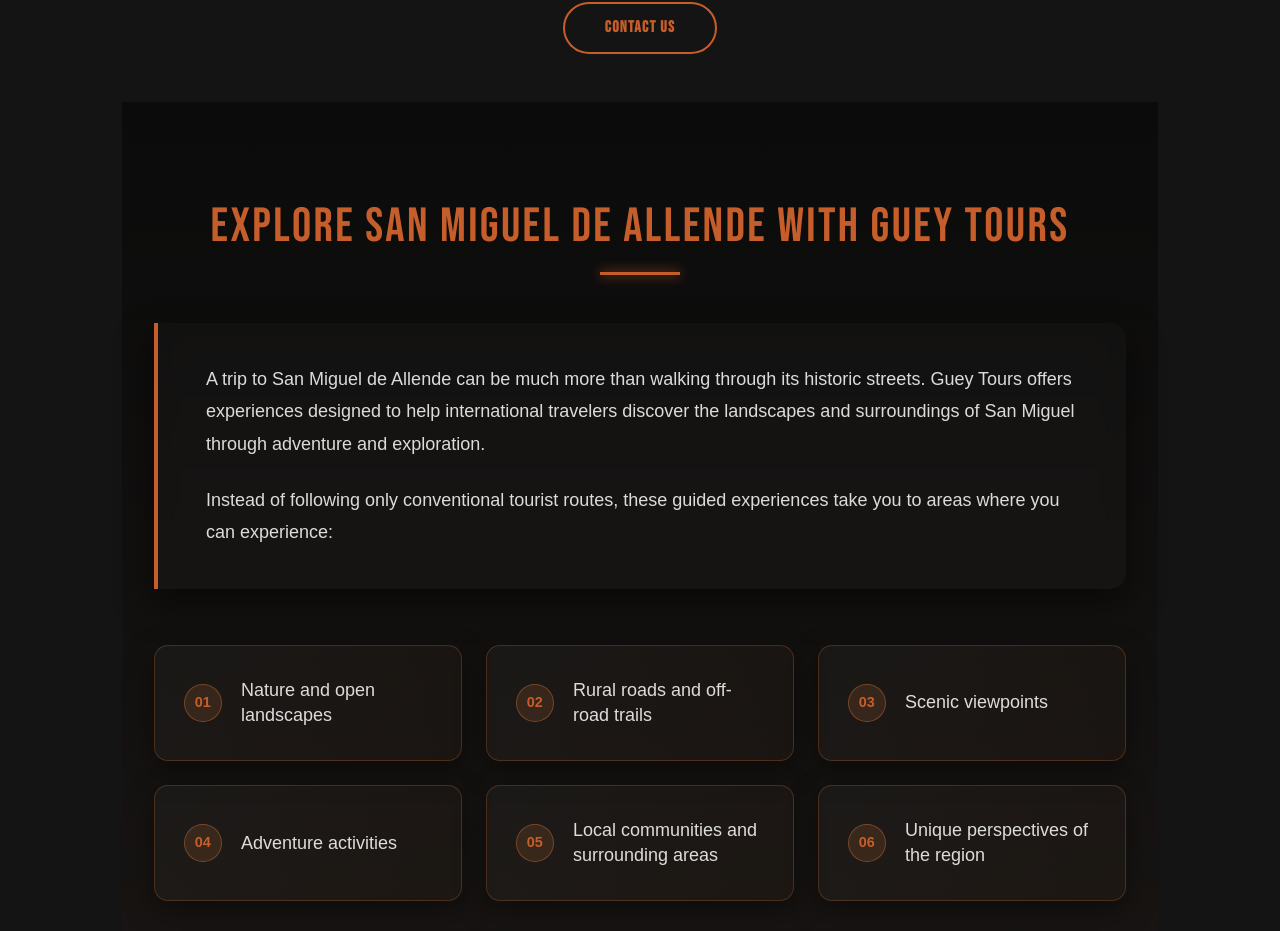
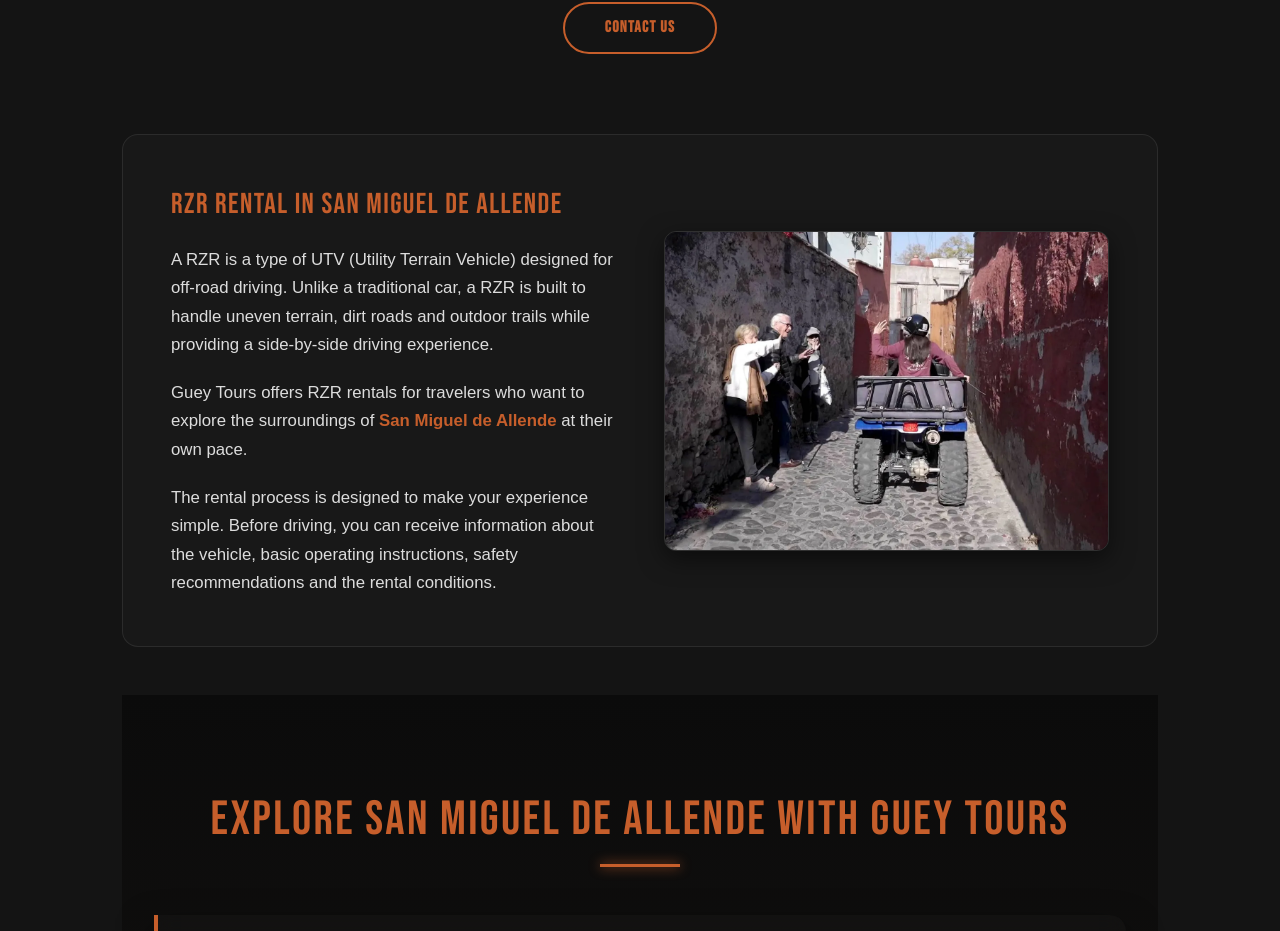
Before and after one commit to DraftStudiomx/Guey-tours-SEO, a Next.js app: page /rsz-rentals in a window 1280 px wide. Shown: the part 1219-2150 px from the top of the page. Built offline with nearby package versions, Linux system fonts and the light colour scheme; a web font is replaced by a local one.

Commit message:
Update RzrRentalContenido.tsx

```diff
--- a/app/rsz-rentals/RzrRentalContenido.tsx
+++ b/app/rsz-rentals/RzrRentalContenido.tsx
@@ -161,6 +161,79 @@
               {lang === 'es' ? 'Contáctanos' : 'Contact Us'}
             </a>
           </div>
+
+
+
+
+         {/* Segunda sección: Dos columnas (Texto H2 + Imagen) */}
+<div style={{
+  display: 'flex',
+  flexDirection: 'row',
+  flexWrap: 'wrap',
+  alignItems: 'center',
+  gap: '3rem',
+  marginTop: '5rem',
+  background: 'rgba(255, 255, 255, 0.02)',
+  padding: '3rem',
+  borderRadius: '16px',
+  border: '1px solid rgba(255, 255, 255, 0.08)'
+}}>
+  {/* Columna de Texto H2 */}
+  <div style={{ flex: '1', minWidth: '300px', display: 'flex', flexDirection: 'column', gap: '1.2rem' }}>
+    <h2 style={{
+      fontFamily: 'var(--font-heading)',
+      fontSize: '1.8rem',
+      color: 'var(--orange, #d97736)',
+      textTransform: 'uppercase',
+      letterSpacing: '0.05em',
+      margin: 0
+    }}>
+      {lang === 'es' ? 'Renta de RZR en San Miguel de Allende' : 'RZR Rental in San Miguel de Allende'}
+    </h2>
+
+    <p style={{ margin: 0, lineHeight: 1.7, color: 'rgba(255,255,255,0.85)', fontSize: '1.05rem' }}>
+      {lang === 'es'
+        ? 'Un RZR es un tipo de vehículo utilitario (UTV) diseñado para la conducción todoterreno. A diferencia de un auto tradicional, un RZR está construido para soportar terrenos irregulares, caminos de terracería y senderos al aire libre, ofreciendo una experiencia de manejo lado a lado.'
+        : 'A RZR is a type of UTV (Utility Terrain Vehicle) designed for off-road driving. Unlike a traditional car, a RZR is built to handle uneven terrain, dirt roads and outdoor trails while providing a side-by-side driving experience.'}
+    </p>
+
+    <p style={{ margin: 0, lineHeight: 1.7, color: 'rgba(255,255,255,0.85)', fontSize: '1.05rem' }}>
+      {lang === 'es' ? (
+        <>Guey Tours ofrece rentas de RZR para viajeros que quieren explorar los alrededores de <a href="https://www.gueytours.com/san-miguel-de-allende-tours" style={{ color: 'var(--orange)', textDecoration: 'none !important', fontWeight: 'bold' }}>San Miguel de Allende</a> a su propio ritmo.</>
+      ) : (
+        <>Guey Tours offers RZR rentals for travelers who want to explore the surroundings of <a href="https://www.gueytours.com/san-miguel-de-allende-tours" style={{ color: 'var(--orange)', textDecoration: 'none !important', fontWeight: 'bold' }}>San Miguel de Allende</a> at their own pace.</>
+      )}
+    </p>
+
+    <p style={{ margin: 0, lineHeight: 1.7, color: 'rgba(255,255,255,0.85)', fontSize: '1.05rem' }}>
+      {lang === 'es'
+        ? 'El proceso de renta está diseñado para que tu experiencia sea sencilla. Antes de conducir, puedes recibir información sobre el vehículo, instrucciones básicas de operación, recomendaciones de seguridad y las condiciones de renta.'
+        : 'The rental process is designed to make your experience simple. Before driving, you can receive information about the vehicle, basic operating instructions, safety recommendations and the rental conditions.'}
+    </p>
+  </div>
+
+  {/* Columna de la Imagen */}
+  <div style={{ flex: '1', minWidth: '300px' }}>
+    <div style={{
+      width: '100%',
+      height: '320px',
+      position: 'relative',
+      borderRadius: '12px',
+      overflow: 'hidden',
+      border: '1px solid rgba(255,255,255,0.1)',
+      boxShadow: '0 8px 24px rgba(0,0,0,0.5)'
+    }}>
+      <Image
+        src="/images/atv-tour-magic-town-CONTACT-GUEY-TOURS.webp"
+        alt="RZR tour adventure in the magic town of San Miguel de Allende with Guey Tours."
+        title="RZR Rentals in San Miguel de Allende - Guey Tours"
+        fill
+        style={{ objectFit: 'cover' }}
+      />
+    </div>
+  </div>
+</div>
+          {/* Inicio de tercera section */}
 
 
          {/* Inicio de section dos */}
```
